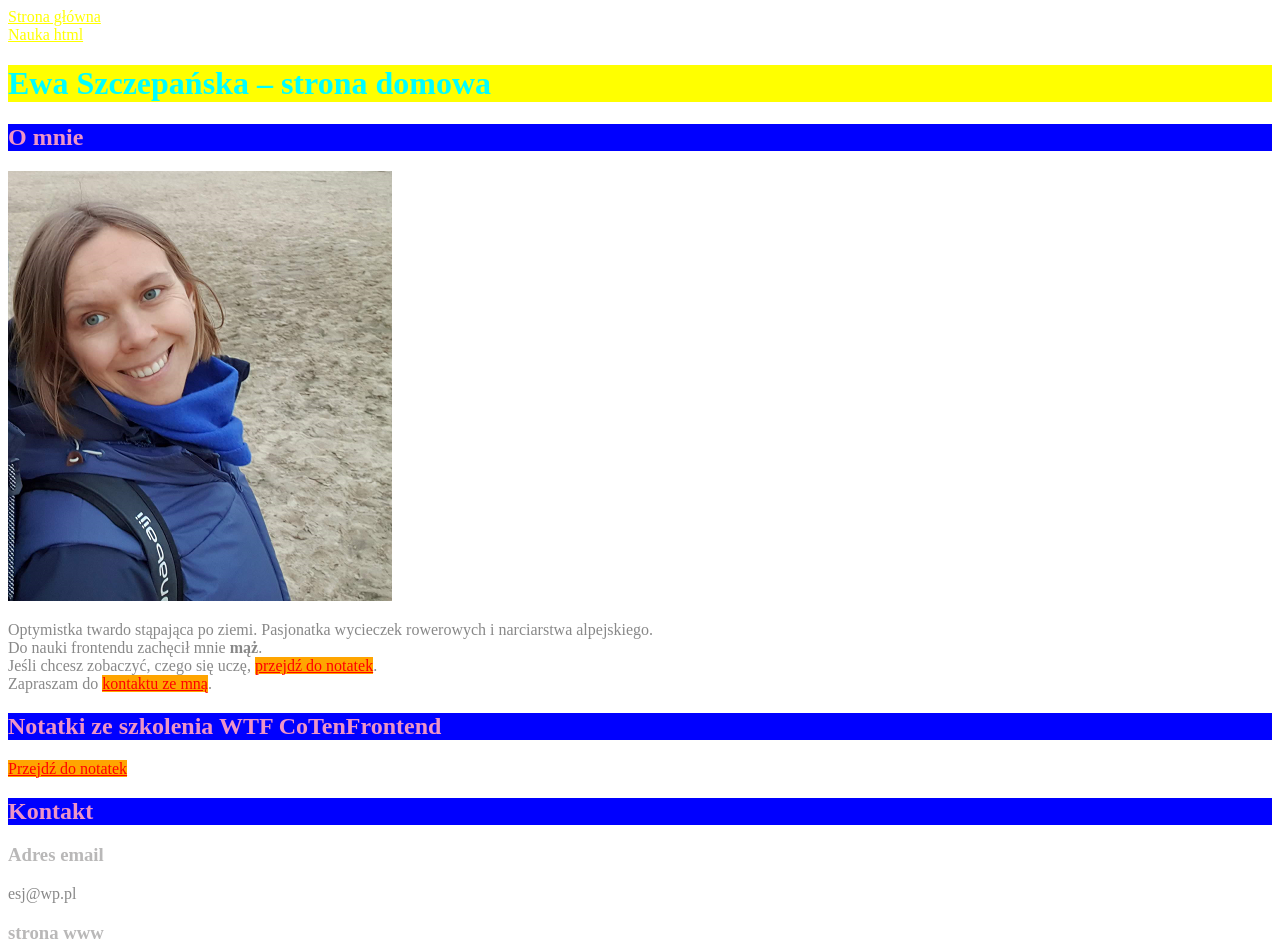
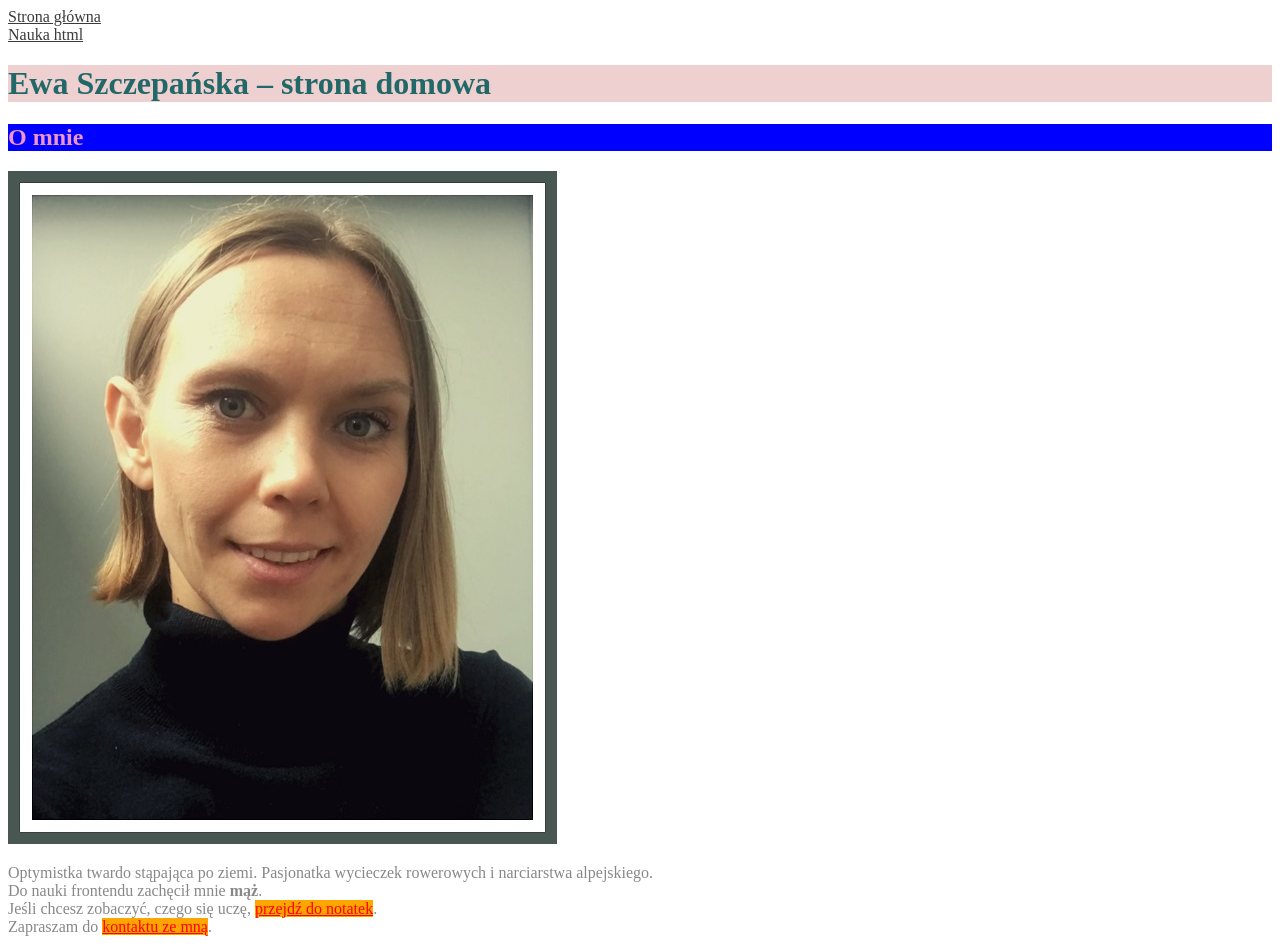
Before and after one commit to ewa-szczepanska-jankowska/homepage, a plain HTML site: page index.html in a window 1280 px wide. Shown: the top 947 px of the page. Drawn offline with Linux system fonts and the light colour scheme.

Commit message:
heading style changes profile picture changes

```diff
--- a/index.html
+++ b/index.html
@@ -23,7 +23,7 @@
         <section id="o_mnie">
             <h2 class="zakladka" >O mnie
             </h2>
-            <img src="zdjecie1.jpg" alt="moje zdjecie na plaży"/>
+            <img src="moje zdjecie_1.jpg" alt="moje zdjecie profilowe"/>
             <p> Optymistka twardo stąpająca po ziemi. Pasjonatka wycieczek rowerowych i narciarstwa alpejskiego. <br>Do
                 nauki frontendu zachęcił mnie <strong>mąż</strong>.
                 <br>Jeśli chcesz zobaczyć, czego się uczę, <a class="link" href="#notatki">przejdź do notatek</a>.
--- a/style.css
+++ b/style.css
@@ -22,7 +22,7 @@
         color: rgb(44, 44, 44);
     }
     .top {
-        color: aqua;background:yellow
+        color: rgb(34, 104, 104); background:#eed0d0;
     }
     .zakladka
 {
@@ -32,7 +32,7 @@
 color:#dd2e2e
    }
    .main_navigations_link{
-       color:yellow
+       color:rgb(59, 59, 58)
    }
    .link{
        color:red; background:orange
```
Also changed, not shown: moje zdjecie_1.jpg (added).
